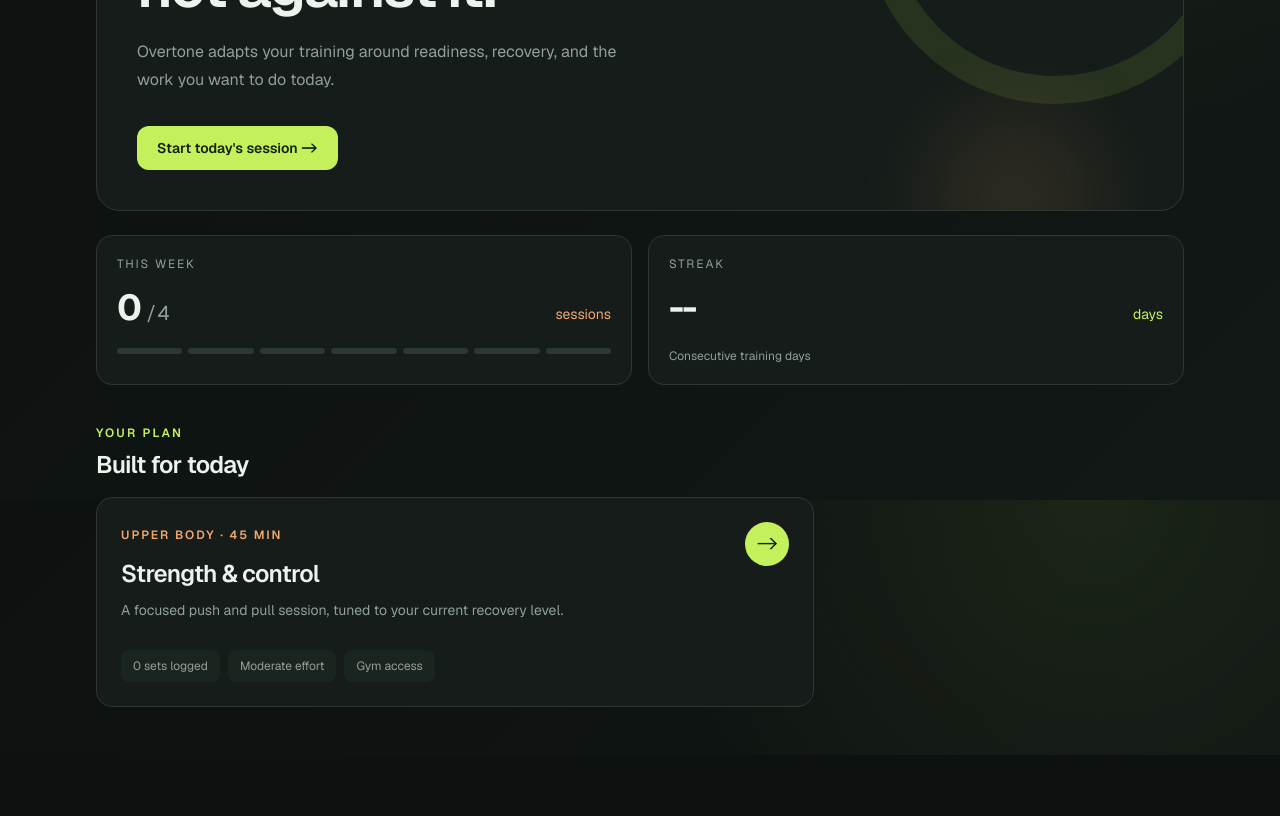
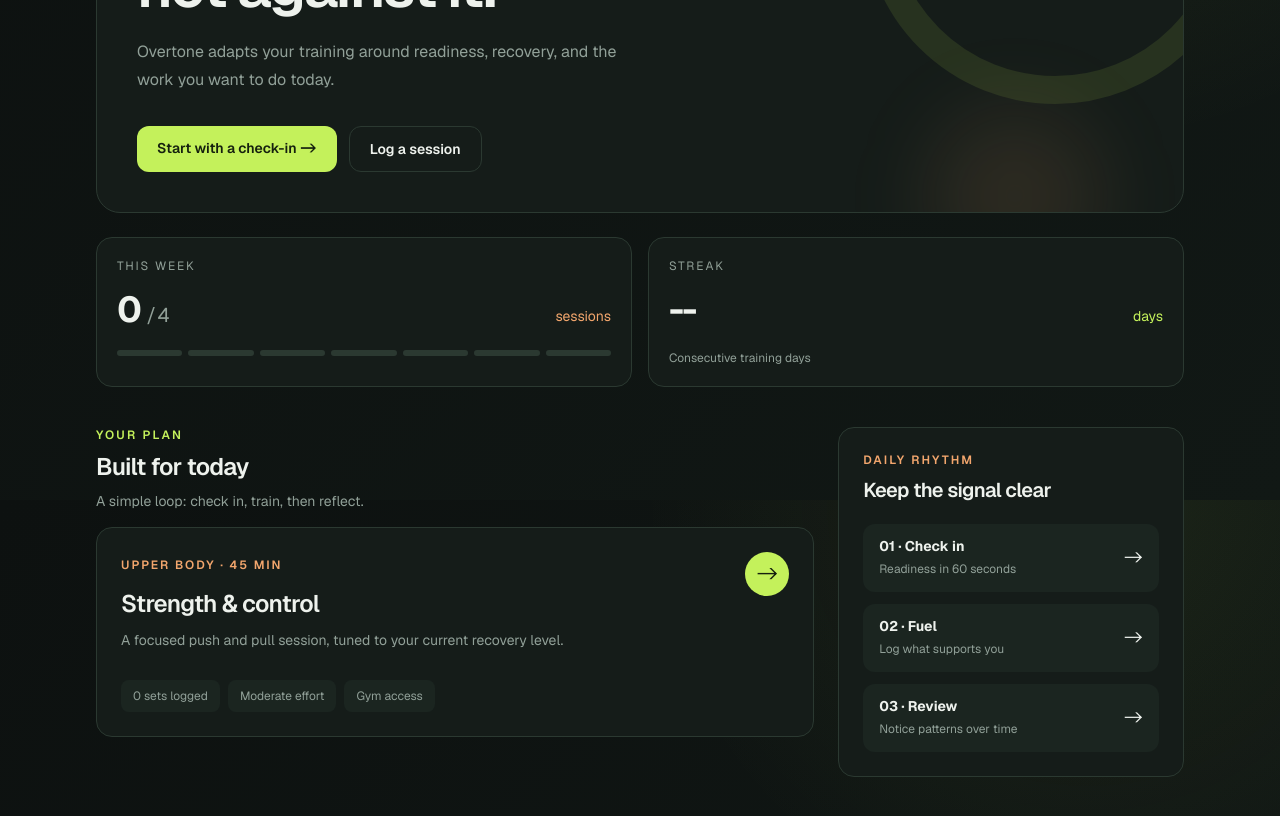
Before and after one commit to elijarodriguez/fitness-adaptive-tracker, a Next.js app: page / in a window 1280 px wide. Shown: the part 300-1116 px from the top of the page. Before the commit the page ends 1055 px from the top, so only its background shows below. Built offline with nearby package versions, Linux system fonts and the light colour scheme; no server answers.

Commit message:
Update navigation and add new sections for check-in and training guidance

```diff
--- a/app/page.tsx
+++ b/app/page.tsx
@@ -78,8 +78,11 @@
             Overtone adapts your training around readiness, recovery, and the work you want to do today.
           </p>
           <div className="mt-8 flex flex-wrap gap-3">
-            <Link href="/log" className="rounded-xl bg-[var(--accent)] px-5 py-3 text-sm font-semibold text-[var(--accent-ink)] transition-transform hover:-translate-y-0.5">
-              Start today&apos;s session <span aria-hidden="true">-&gt;</span>
+            <Link href="/checkin" className="rounded-xl bg-[var(--accent)] px-5 py-3 text-sm font-semibold text-[var(--accent-ink)] transition-transform hover:-translate-y-0.5">
+              Start with a check-in <span aria-hidden="true">-&gt;</span>
+            </Link>
+            <Link href="/log" className="rounded-xl border border-[var(--line)] px-5 py-3 text-sm font-semibold text-[var(--foreground)] transition-colors hover:border-[var(--accent)] hover:text-[var(--accent)]">
+              Log a session
             </Link>
           </div>
         </div>
@@ -102,12 +105,27 @@
 
       <section className="mt-10 grid gap-6 lg:grid-cols-[1.35fr_0.65fr]">
         <div>
-          <div className="mb-4"><p className="text-xs font-semibold uppercase tracking-[0.18em] text-[var(--accent)]">Your plan</p><h2 className="mt-2 text-2xl font-semibold tracking-[-0.03em]">Built for today</h2></div>
+          <div className="mb-4"><p className="text-xs font-semibold uppercase tracking-[0.18em] text-[var(--accent)]">Your plan</p><h2 className="mt-2 text-2xl font-semibold tracking-[-0.03em]">Built for today</h2><p className="mt-2 text-sm text-[var(--muted)]">A simple loop: check in, train, then reflect.</p></div>
           <Link href="/log" className="group block rounded-2xl border border-[var(--line)] bg-[var(--surface)] p-6 transition-colors hover:border-[var(--accent)]/50 hover:bg-[var(--surface-raised)]">
             <div className="flex items-start justify-between gap-4"><div><span className="text-xs font-semibold uppercase tracking-[0.16em] text-[var(--warm)]">Upper body · 45 min</span><h3 className="mt-3 text-2xl font-semibold tracking-[-0.03em]">Strength &amp; control</h3><p className="mt-2 max-w-md text-sm leading-6 text-[var(--muted)]">A focused push and pull session, tuned to your current recovery level.</p></div><span className="grid h-11 w-11 shrink-0 place-items-center rounded-full bg-[var(--accent)] text-lg text-[var(--accent-ink)] transition-transform group-hover:translate-x-1">-&gt;</span></div>
             <div className="mt-7 flex flex-wrap gap-2 text-xs text-[var(--muted)]"><span className="rounded-lg bg-[var(--surface-raised)] px-3 py-2">{metrics.todaySets} sets logged</span><span className="rounded-lg bg-[var(--surface-raised)] px-3 py-2">Moderate effort</span><span className="rounded-lg bg-[var(--surface-raised)] px-3 py-2">Gym access</span></div>
           </Link>
         </div>
+        <aside className="rounded-2xl border border-[var(--line)] bg-[var(--surface)] p-5 lg:p-6">
+          <p className="text-xs font-semibold uppercase tracking-[0.18em] text-[var(--warm)]">Daily rhythm</p>
+          <h2 className="mt-2 text-xl font-semibold tracking-[-0.03em]">Keep the signal clear</h2>
+          <div className="mt-5 space-y-3">
+            <Link href="/checkin" className="group flex items-center justify-between rounded-xl bg-[var(--surface-raised)] px-4 py-3 transition-colors hover:bg-[var(--accent)] hover:text-[var(--accent-ink)]">
+              <span><strong className="block text-sm">01 · Check in</strong><span className="text-xs text-[var(--muted)] group-hover:text-[var(--accent-ink)]/70">Readiness in 60 seconds</span></span><span aria-hidden="true">-&gt;</span>
+            </Link>
+            <Link href="/meals" className="group flex items-center justify-between rounded-xl bg-[var(--surface-raised)] px-4 py-3 transition-colors hover:bg-[var(--accent)] hover:text-[var(--accent-ink)]">
+              <span><strong className="block text-sm">02 · Fuel</strong><span className="text-xs text-[var(--muted)] group-hover:text-[var(--accent-ink)]/70">Log what supports you</span></span><span aria-hidden="true">-&gt;</span>
+            </Link>
+            <Link href="/trends" className="group flex items-center justify-between rounded-xl bg-[var(--surface-raised)] px-4 py-3 transition-colors hover:bg-[var(--accent)] hover:text-[var(--accent-ink)]">
+              <span><strong className="block text-sm">03 · Review</strong><span className="text-xs text-[var(--muted)] group-hover:text-[var(--accent-ink)]/70">Notice patterns over time</span></span><span aria-hidden="true">-&gt;</span>
+            </Link>
+          </div>
+        </aside>
       </section>
 
 
--- a/components/NavBar.tsx
+++ b/components/NavBar.tsx
@@ -5,7 +5,11 @@
 import { useAuth } from "@/components/AuthProvider";
 
 const NAV_ITEMS = [
+  { href: "/", label: "Today" },
+  { href: "/checkin", label: "Check-in" },
   { href: "/log", label: "Train" },
+  { href: "/meals", label: "Fuel" },
+  { href: "/trends", label: "Review" },
 ];
 
 export default function NavBar() {
@@ -21,7 +25,7 @@
         </Link>
         <div className="flex max-w-full gap-1 overflow-x-auto pb-0.5">
           {NAV_ITEMS.map((item) => {
-            const active = pathname === item.href;
+            const active = item.href === "/" ? pathname === "/" : pathname.startsWith(item.href);
             return (
               <Link
                 key={item.href}
--- a/components/ReadinessAndRPE.tsx
+++ b/components/ReadinessAndRPE.tsx
@@ -1,5 +1,6 @@
 "use client";
 
+import Link from "next/link";
 import { useEffect, useState } from "react";
 import { db } from "@/lib/firebase";
 import { doc, getDoc, setDoc } from "firebase/firestore";
@@ -285,6 +286,20 @@
             {rpeSaving ? "Saving…" : rpeSaved ? "Update RPE" : "Save RPE"}
           </button>
         </section>
+
+        <section className="rounded-2xl border border-[var(--accent)]/25 bg-[var(--accent)]/5 p-5 sm:p-6">
+          <p className="text-xs font-semibold uppercase tracking-[0.18em] text-[var(--accent)]">What&apos;s next</p>
+          <div className="mt-2 flex flex-col gap-4 sm:flex-row sm:items-center sm:justify-between">
+            <div>
+              <h2 className="text-lg font-semibold tracking-[-0.02em]">Turn today&apos;s signal into a choice.</h2>
+              <p className="mt-1 text-sm text-[var(--muted)]">Use your check-in to guide the session, then log what supported it.</p>
+            </div>
+            <div className="flex shrink-0 flex-wrap gap-2">
+              <Link href="/log" className="rounded-xl bg-[var(--accent)] px-4 py-2.5 text-sm font-semibold text-[var(--accent-ink)] transition-transform hover:-translate-y-0.5">Go train</Link>
+              <Link href="/meals" className="rounded-xl border border-[var(--line)] bg-[var(--surface)] px-4 py-2.5 text-sm font-semibold text-[var(--foreground)] transition-colors hover:border-[var(--accent)] hover:text-[var(--accent)]">Log fuel</Link>
+            </div>
+          </div>
+        </section>
       </div>
     </div>
   );
```
